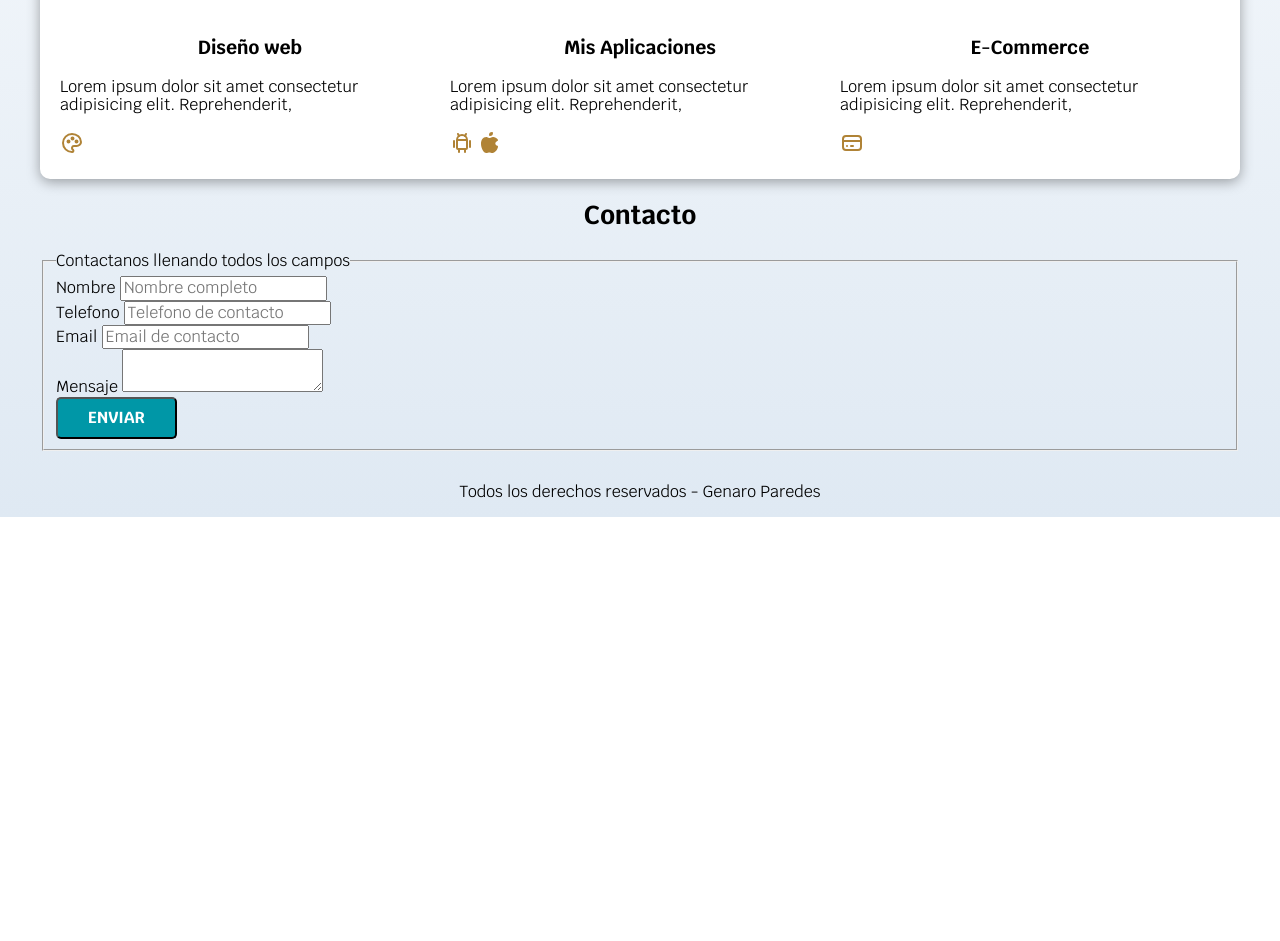
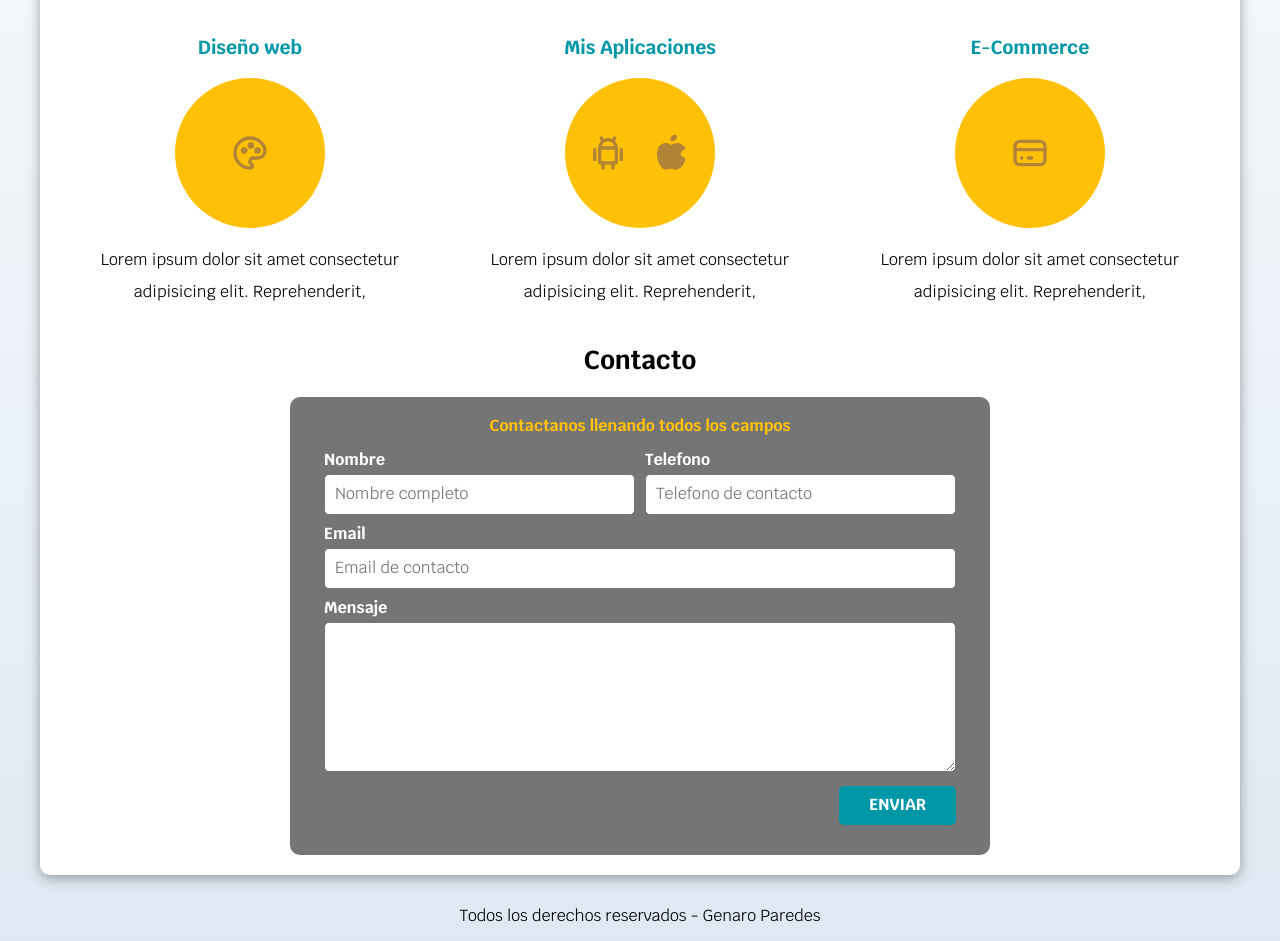
Before and after one commit to GenaroParedes/Freelancer, a plain HTML site: page index.html in a window 1280 px wide. Shown: the part 563-1504 px from the top of the page. Before the commit the page ends 1080 px from the top, so only its background shows below. Drawn offline with Linux system fonts and the light colour scheme.

Commit message:
Proyecto Freelancer finalizado

```diff
--- a/css/style.css
+++ b/css/style.css
@@ -12,6 +12,7 @@
 
 html {
     font-size: 62.5%;
+    scroll-snap-type: y mandatory;
 }
 
 body {
@@ -36,8 +37,12 @@ body {
     font-weight: 700;
     width: 90%;
     text-align: center;
+    border: none;
 }
 
+.button:hover {
+    cursor: pointer;
+}
 /*Tipografia*/
 h1 {
     font-size: 3.2rem;
@@ -68,7 +73,14 @@ h1,h2,h3 {
     padding: 20px;
 }
 
+/*Scroll Snap*/
+.navegacion-principal, .servicios, .contenedor {
+    scroll-snap-align: center;
+    scroll-snap-stop: always;
+}
+
 /*Navegacion*/
+
 .contenedor {
     max-width: 120rem;
     margin: 0 auto;
@@ -160,6 +172,105 @@ h1,h2,h3 {
     }
 }
 
+.servicio {
+    display: flex;
+    flex-direction: column;
+    align-items: center;
+    text-align: center;
+}
+
+.servicio h3 {
+    color: var(--secundario);
+}
+
+.servicio p {
+    line-height: 2;
+}
+
+.servicio .iconos {
+    height: 15rem;
+    width: 15rem;
+    background-color: var(--primario);
+    border-radius: 50%;
+    display: flex;
+    justify-content: space-evenly;
+    align-items: center;
+}
+
+.servicio .iconos svg {
+    height: 4rem;
+    width: 4rem;
+}
+
+/*Contacto*/
+
+.formulario {
+    background-color: var(--gris);
+    padding: 2rem;
+    max-width: 70rem;
+    margin: 0 auto;
+    border-radius: 1rem;
+}
+
+.formulario fieldset {
+    border: none;
+}
+
+.formulario legend {
+    color: var(--primario);
+    font-weight: 700;
+    text-align: center;
+    margin-bottom: 1rem;
+}
+
+
+.contenedor-campos .campo {
+    margin-bottom: 1rem;
+}
+
+.contenedor-campos .campo label {
+    color: var(--blanco);
+    font-weight: 700;
+    margin-bottom: .5rem;
+    display: block;
+}
+
+.input-text {
+    width: 100%;
+    padding: 1rem;
+    border: 1px solid var(--gris);
+    border-radius: .5rem;
+}
+
+.enviar .button {
+    width: 100%;
+}
+
+@media (min-width: 768px) {
+    .enviar {
+        display: flex;
+        justify-content: flex-end;
+    }
+
+    .enviar .button {
+        width: auto;
+    }
+
+    .contenedor-campos {
+        display: grid;
+        grid-template-columns: repeat(2,1fr);
+        grid-template-rows: repeat(3, auto);
+        column-gap: 1rem;
+    }
+
+    .campo:nth-child(3), .campo:nth-child(4) {
+        grid-column: 1 / 3;
+    }
+}
+
+.campo textarea {
+    height: 15rem;
+}
 
 /*Footer*/
 .footer {
--- a/index.html
+++ b/index.html
@@ -39,54 +39,61 @@
     <main class="contenedor sombra">
         <h2>Mis servicios</h2>
         <div class="servicios">
-            <section>
+            <section class="servicio">
                 <h3>Diseño web</h3>
+                <div class="iconos">
+                    <svg  xmlns="http://www.w3.org/2000/svg"  width="24"  height="24"  viewBox="0 0 24 24"  fill="none"  stroke="#b08336"  stroke-width="2"  stroke-linecap="round"  stroke-linejoin="round"  class="icon icon-tabler icons-tabler-outline icon-tabler-palette"><path stroke="none" d="M0 0h24v24H0z" fill="none"/><path d="M12 21a9 9 0 0 1 0 -18c4.97 0 9 3.582 9 8c0 1.06 -.474 2.078 -1.318 2.828c-.844 .75 -1.989 1.172 -3.182 1.172h-2.5a2 2 0 0 0 -1 3.75a1.3 1.3 0 0 1 -1 2.25" /><path d="M8.5 10.5m-1 0a1 1 0 1 0 2 0a1 1 0 1 0 -2 0" /><path d="M12.5 7.5m-1 0a1 1 0 1 0 2 0a1 1 0 1 0 -2 0" /><path d="M16.5 10.5m-1 0a1 1 0 1 0 2 0a1 1 0 1 0 -2 0" /></svg>
+                </div>
                 <p>Lorem ipsum dolor sit amet consectetur adipisicing elit. Reprehenderit,</p>
-                <svg  xmlns="http://www.w3.org/2000/svg"  width="24"  height="24"  viewBox="0 0 24 24"  fill="none"  stroke="#b08336"  stroke-width="2"  stroke-linecap="round"  stroke-linejoin="round"  class="icon icon-tabler icons-tabler-outline icon-tabler-palette"><path stroke="none" d="M0 0h24v24H0z" fill="none"/><path d="M12 21a9 9 0 0 1 0 -18c4.97 0 9 3.582 9 8c0 1.06 -.474 2.078 -1.318 2.828c-.844 .75 -1.989 1.172 -3.182 1.172h-2.5a2 2 0 0 0 -1 3.75a1.3 1.3 0 0 1 -1 2.25" /><path d="M8.5 10.5m-1 0a1 1 0 1 0 2 0a1 1 0 1 0 -2 0" /><path d="M12.5 7.5m-1 0a1 1 0 1 0 2 0a1 1 0 1 0 -2 0" /><path d="M16.5 10.5m-1 0a1 1 0 1 0 2 0a1 1 0 1 0 -2 0" /></svg>
             </section>
-            <section>
+            <section class="servicio">
                 <h3>Mis Aplicaciones</h3>
-                <p>Lorem ipsum dolor sit amet consectetur adipisicing elit. Reprehenderit,</p>
+                <div class="iconos">
                     <svg  xmlns="http://www.w3.org/2000/svg"  width="24"  height="24"  viewBox="0 0 24 24"  fill="none"  stroke="#b08336"  stroke-width="2"  stroke-linecap="round"  stroke-linejoin="round"  class="icon icon-tabler icons-tabler-outline icon-tabler-brand-android"><path stroke="none" d="M0 0h24v24H0z" fill="none"/><path d="M4 10l0 6" /><path d="M20 10l0 6" /><path d="M7 9h10v8a1 1 0 0 1 -1 1h-8a1 1 0 0 1 -1 -1v-8a5 5 0 0 1 10 0" /><path d="M8 3l1 2" /><path d="M16 3l-1 2" /><path d="M9 18l0 3" /><path d="M15 18l0 3" /></svg>
                     <svg  xmlns="http://www.w3.org/2000/svg"  width="24"  height="24"  viewBox="0 0 24 24"  fill="#b08336"  class="icon icon-tabler icons-tabler-filled icon-tabler-brand-apple"><path stroke="none" d="M0 0h24v24H0z" fill="none"/><path d="M15.079 5.999l.239 .012c1.43 .097 3.434 1.013 4.508 2.586a1 1 0 0 1 -.344 1.44c-.05 .028 -.372 .158 -.497 .217a4.15 4.15 0 0 0 -.722 .431c-.614 .461 -.948 1.009 -.942 1.694c.01 .885 .339 1.454 .907 1.846c.208 .143 .436 .253 .666 .33c.126 .043 .426 .116 .444 .122a1 1 0 0 1 .662 .942c0 2.621 -3.04 6.381 -5.286 6.381c-.79 0 -1.272 -.091 -1.983 -.315l-.098 -.031c-.463 -.146 -.702 -.192 -1.133 -.192c-.52 0 -.863 .06 -1.518 .237l-.197 .053c-.575 .153 -.964 .226 -1.5 .248c-2.749 0 -5.285 -5.093 -5.285 -9.072c0 -3.87 1.786 -6.92 5.286 -6.92c.297 0 .598 .045 .909 .128c.403 .107 .774 .26 1.296 .508c.787 .374 .948 .44 1.009 .44h.016c.03 -.003 .128 -.047 1.056 -.457c1.061 -.467 1.864 -.685 2.746 -.616l-.24 -.012z" /><path d="M14 1a1 1 0 0 1 1 1a3 3 0 0 1 -3 3a1 1 0 0 1 -1 -1a3 3 0 0 1 3 -3z" /></svg>
+                </div>
+                <p>Lorem ipsum dolor sit amet consectetur adipisicing elit. Reprehenderit,</p>
             </section>
-            <section>
+            <section class="servicio">
                 <h3>E-Commerce</h3>
+                <div class="iconos">
+                    <svg  xmlns="http://www.w3.org/2000/svg"  width="24"  height="24"  viewBox="0 0 24 24"  fill="none"  stroke="#b08336"  stroke-width="2"  stroke-linecap="round"  stroke-linejoin="round"  class="icon icon-tabler icons-tabler-outline icon-tabler-credit-card"><path stroke="none" d="M0 0h24v24H0z" fill="none"/><path d="M3 5m0 3a3 3 0 0 1 3 -3h12a3 3 0 0 1 3 3v8a3 3 0 0 1 -3 3h-12a3 3 0 0 1 -3 -3z" /><path d="M3 10l18 0" /><path d="M7 15l.01 0" /><path d="M11 15l2 0" /></svg>
+                </div>
                 <p>Lorem ipsum dolor sit amet consectetur adipisicing elit. Reprehenderit,</p>
-                <svg  xmlns="http://www.w3.org/2000/svg"  width="24"  height="24"  viewBox="0 0 24 24"  fill="none"  stroke="#b08336"  stroke-width="2"  stroke-linecap="round"  stroke-linejoin="round"  class="icon icon-tabler icons-tabler-outline icon-tabler-credit-card"><path stroke="none" d="M0 0h24v24H0z" fill="none"/><path d="M3 5m0 3a3 3 0 0 1 3 -3h12a3 3 0 0 1 3 3v8a3 3 0 0 1 -3 3h-12a3 3 0 0 1 -3 -3z" /><path d="M3 10l18 0" /><path d="M7 15l.01 0" /><path d="M11 15l2 0" /></svg>
             </section>
         </div> <!-- .servicios -->
-    </main>
 
         <section class="contenedor">
             <h2>Contacto</h2>
 
-        <form action="">
+            <form class="formulario">
                 <fieldset>
                     <legend>Contactanos llenando todos los campos</legend>
-                <div>
+                    <div class="contenedor-campos">
+                        <div class="campo">
                             <label for="nombre">Nombre</label>
-                    <input type="text" id="nombre" name="nombre" placeholder="Nombre completo" required>
+                            <input class="input-text" type="text" id="nombre" name="nombre" placeholder="Nombre completo" required>
                         </div>
-                <div>
+                        <div class="campo">
                             <label for="telefono">Telefono</label>
-                    <input type="tel" id="telefono" name="telefono" placeholder="Telefono de contacto" required>
+                            <input class="input-text" type="tel" id="telefono" name="telefono" placeholder="Telefono de contacto" required>
                         </div>
-                <div>
+                        <div class="campo">
                             <label for="email">Email</label>
-                    <input type="email" id="email" name="email" placeholder="Email de contacto" required>
+                            <input class="input-text" type="email" id="email" name="email" placeholder="Email de contacto" required>
                         </div>
-                <div>
+                        <div class="campo">
                             <label for="mensaje">Mensaje</label>
-                    <textarea name="" id=""></textarea>
+                            <textarea class="input-text" name="" id=""></textarea>
                         </div>
-                <div>
+                    </div>
+                    <div class="enviar">
                         <input type="submit" value="Enviar" class="button">
                     </div>
                 </fieldset>
             </form>
         </section>
-
+    </main>
     <footer class="contenedor footer">
         <p>Todos los derechos reservados - Genaro Paredes</p>
     </footer>
```
Lines whose indentation alone changed are shown as unchanged.
